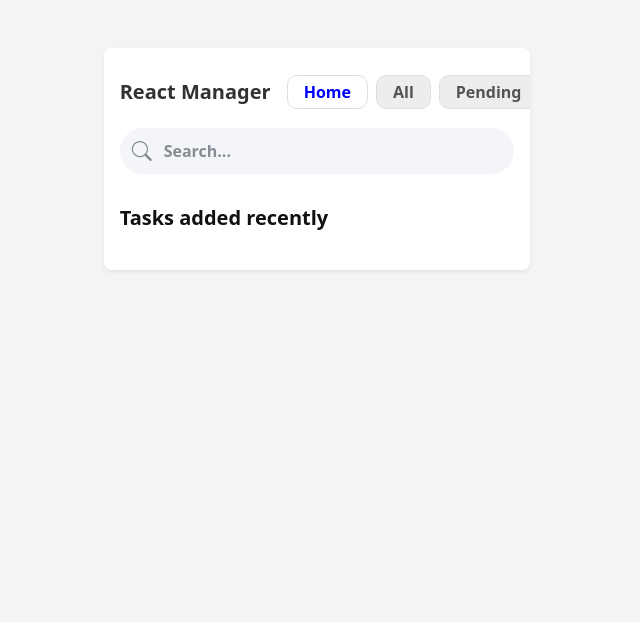
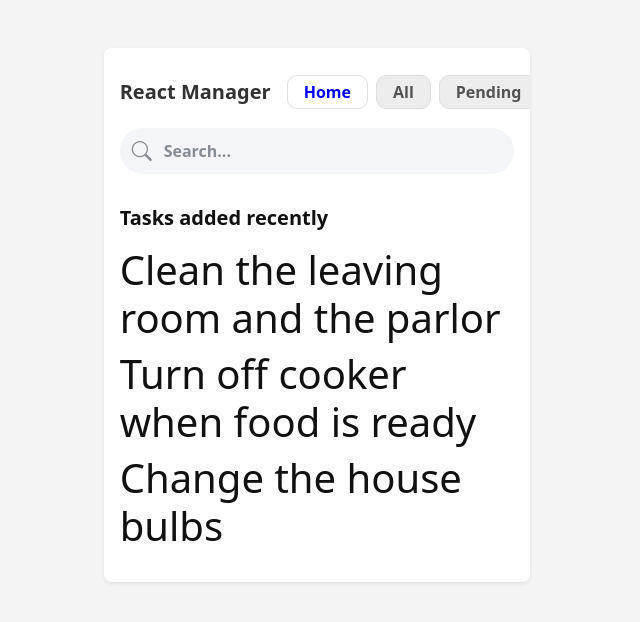
Before and after one commit to axelthereal/react-task-manager, a React (Vite) app in the folder reactmanager/: page / in a window 1280 px wide. Shown: the top 622 px of the page, without its empty margins (323-963 px from the left). Built offline with nearby package versions, Linux system fonts and the light colour scheme.

Commit message:
edited main TaskItems and TaskList

```diff
--- a/reactmanager/src/components/lists/TaskItem.jsx
+++ /dev/null
@@ -1,9 +0,0 @@
-const TaskItem = () => {
-  return (
-    <>
-      <h1>Task Item...</h1>
-    </>
-  );
-};
-
-export default TaskItem;
--- /dev/null
+++ b/reactmanager/src/components/lists/TaskItem.tsx
@@ -0,0 +1,15 @@
+import { Task } from "../../data/TasksTypes";
+
+interface TaskProps {
+  task: Task;
+}
+
+const TaskItem = ({ task }: TaskProps) => {
+  return (
+    <>
+      <h1>{task.title}</h1>
+    </>
+  );
+};
+
+export default TaskItem;
--- a/reactmanager/src/components/lists/TasksList.jsx
+++ /dev/null
@@ -1,11 +0,0 @@
-import TaskItem from "./TaskItem";
-
-const TasksList = () => {
-  return (
-    <>
-      <div className="list-group mt-3"></div>
-    </>
-  );
-};
-
-export default TasksList;
--- /dev/null
+++ b/reactmanager/src/components/lists/TasksList.tsx
@@ -0,0 +1,20 @@
+import TaskItem from "./TaskItem";
+import { Task } from "../../data/TasksTypes";
+
+interface TasksListProps {
+  tasks: Task[];
+}
+
+const TasksList = ({ tasks }: TasksListProps) => {
+  return (
+    <>
+      <div className="list-group mt-3">
+        {tasks.map((task) => (
+          <TaskItem task={task} />
+        ))}
+      </div>
+    </>
+  );
+};
+
+export default TasksList;
--- /dev/null
+++ b/reactmanager/src/data/TasksTypes.ts
@@ -0,0 +1,13 @@
+enum TaskState {
+  Pending,
+  Done,
+}
+interface Task {
+  id: number | string;
+  title: string;
+  description: string;
+  state: TaskState.Pending | TaskState.Done;
+  urgent: boolean;
+}
+
+export { type Task, TaskState };
--- a/reactmanager/src/views/HomeView.tsx
+++ b/reactmanager/src/views/HomeView.tsx
@@ -1,9 +1,35 @@
 import AppCard from "../components/cards/AppCard";
 import Navbar from "../components/headers/Navbar";
 import SearchForm from "../components/forms/SearchForm";
-import TaskList from "../components/lists/TasksList.jsx";
+import TaskList from "../components/lists/TasksList";
+import { Task, TaskState } from "../data/TasksTypes";
 
 const HomeView = () => {
+  const testTasks: Task[] = [
+    {
+      id: 1,
+      title: "Clean the leaving room and the parlor",
+      description:
+        "Do some cleaning in the leaving room and my parlor since its the weekend.",
+      state: TaskState.Pending,
+      urgent: false,
+    },
+    {
+      id: 2,
+      title: "Turn off cooker when food is ready",
+      description:
+        "Turn off the gas cooker when the diner is ready, don't forget to clean around to avoid dirts and bad odours",
+      state: TaskState.Pending,
+      urgent: true,
+    },
+    {
+      id: 3,
+      title: "Change the house bulbs",
+      description: "Change all the used bulbs in the main rooms and outside.",
+      state: TaskState.Done,
+      urgent: false,
+    },
+  ];
   return (
     <>
       <AppCard>
@@ -11,7 +37,7 @@ const HomeView = () => {
         <SearchForm />
         <div className="body container px-3 py-4">
           <h5 className="opacity-80 fw-semibold">Tasks added recently</h5>
-          <TaskList />
+          <TaskList tasks={testTasks} />
         </div>
       </AppCard>
     </>
```
Also changed, not shown: reactmanager/src/data/testDB.json (added, +23 -0 lines), reactmanager/src/components/forms/SearchForm.tsx (renamed from reactmanager/src/components/forms/SearchForm.jsx).
